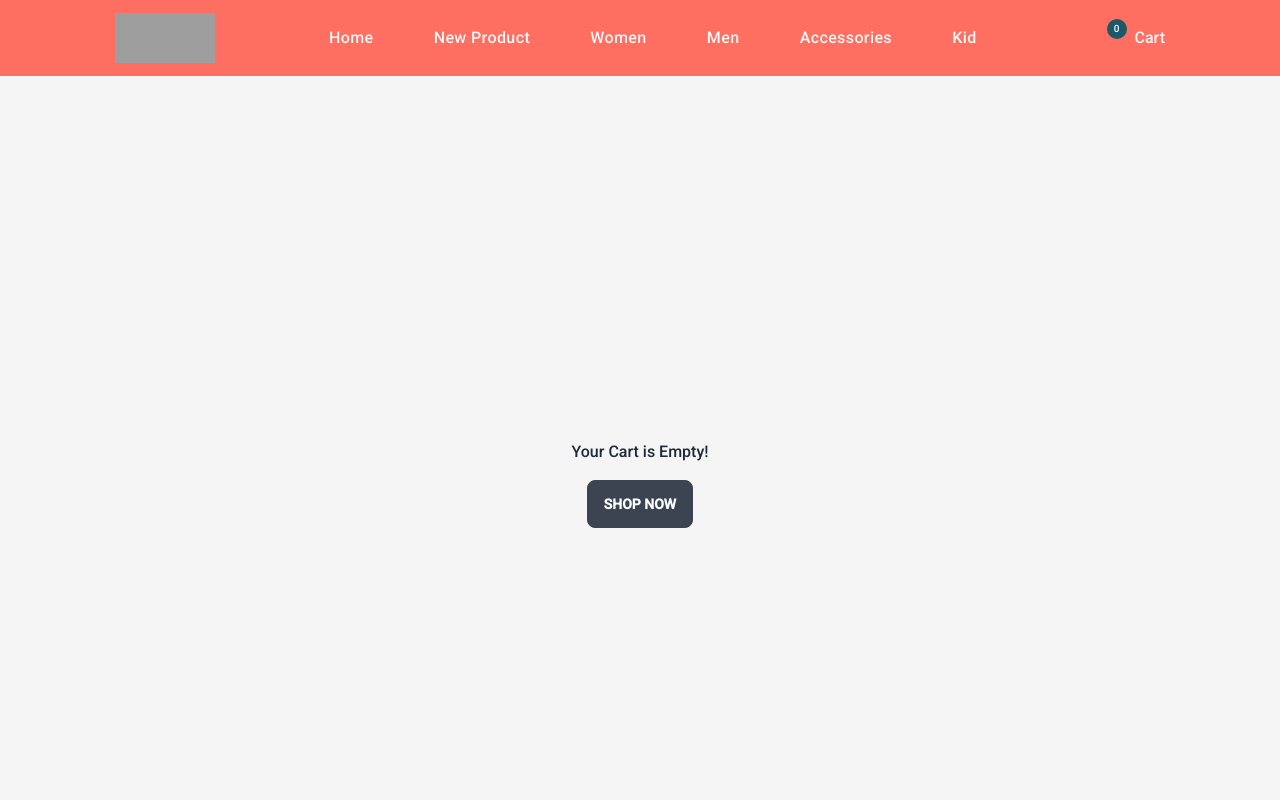
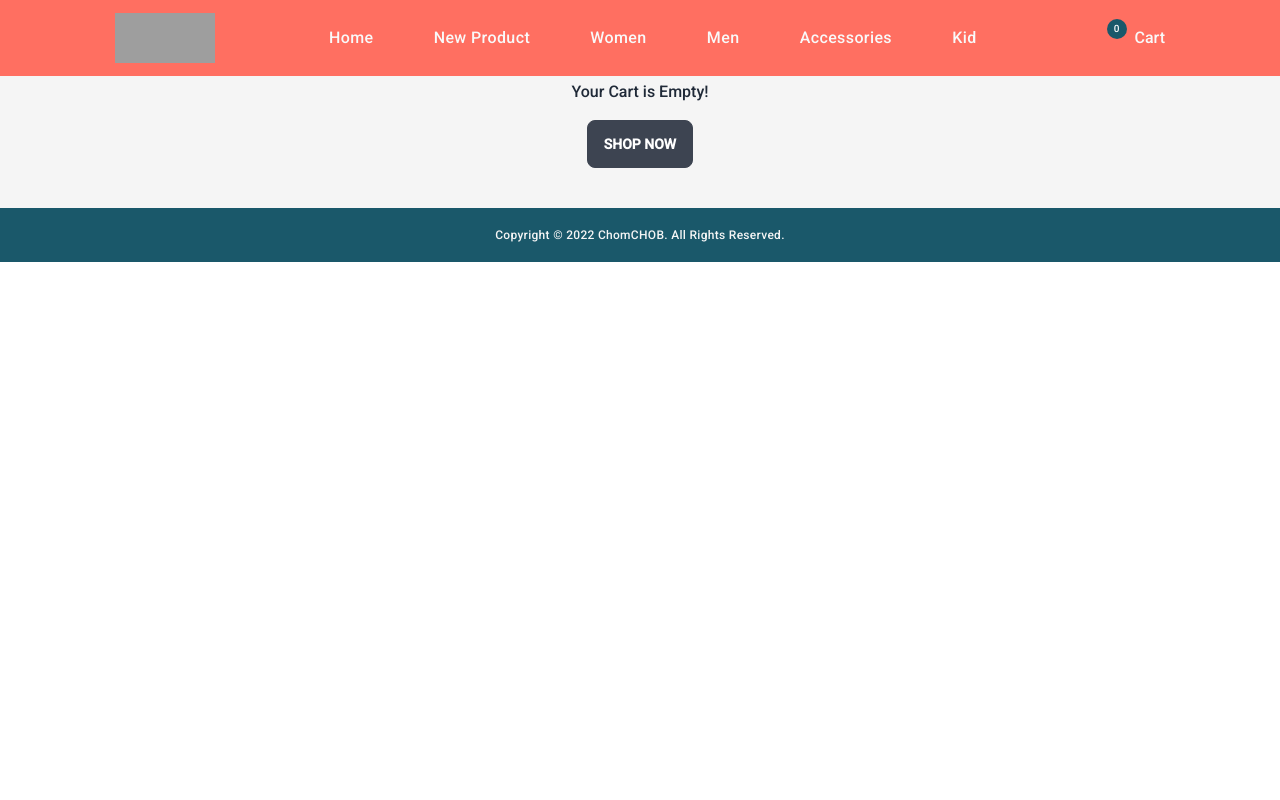
Before and after one commit to FourSqweez/watch-store-nextjs-redux-tailwind-daisyui, a Next.js app: page /cart in a window 1280 px wide. Shown: the top 800 px of the page. Built offline with nearby package versions, Linux system fonts and the light colour scheme; grey boxes are pictures that could not be loaded; some icons are missing.

Commit message:
updated : fixed some bug styled

```diff
--- a/src/components/Footer.jsx
+++ b/src/components/Footer.jsx
@@ -2,7 +2,7 @@ import React from 'react'
 
 const Footer = () => {
 	return (
-		<footer className=" flex justify-center items-center w-full h-[54px] bg-[#1A586A]">
+		<footer className="bottom-0 z-50 flex justify-center items-center w-full h-[54px] bg-[#1A586A]">
 			<p className="text-[#F5F5F5] font-[400] text-[12px] leading-[14px] tracking-wide">
 				Copyright © 2022 ChomCHOB. All Rights Reserved.
 			</p>
--- a/src/pages/cart.js
+++ b/src/pages/cart.js
@@ -37,7 +37,8 @@ const Cart = () => {
 	}
 
 	return (
-		<div className="h-screen sm:mb-20 mt-16 pt-10 w-full flex justify-center items-center">
+		<div className='flex w-full justify-center'>
+			<div className="max-w-[1050px] mb-10 mt-20 mx-2">
 				{cart.length === 0 ? (
 					<div className="flex h-full flex-col items-center justify-center gap-4">
 						<h2 className="flex text-center justify-center">
@@ -153,7 +154,8 @@ const Cart = () => {
 												<td className="">
 													<h4 className="text-xl text-center text-[#A0A0A0]">
 														{(
-														item.quantity * item.attributes.price
+															item.quantity *
+															item.attributes.price
 														).toLocaleString(undefined, {
 															minimumFractionDigits: 2,
 														})}
@@ -185,6 +187,7 @@ const Cart = () => {
 					</div>
 				)}
 			</div>
+		</div>
 	)
 }
 
```
Lines whose indentation alone changed are shown as unchanged.
